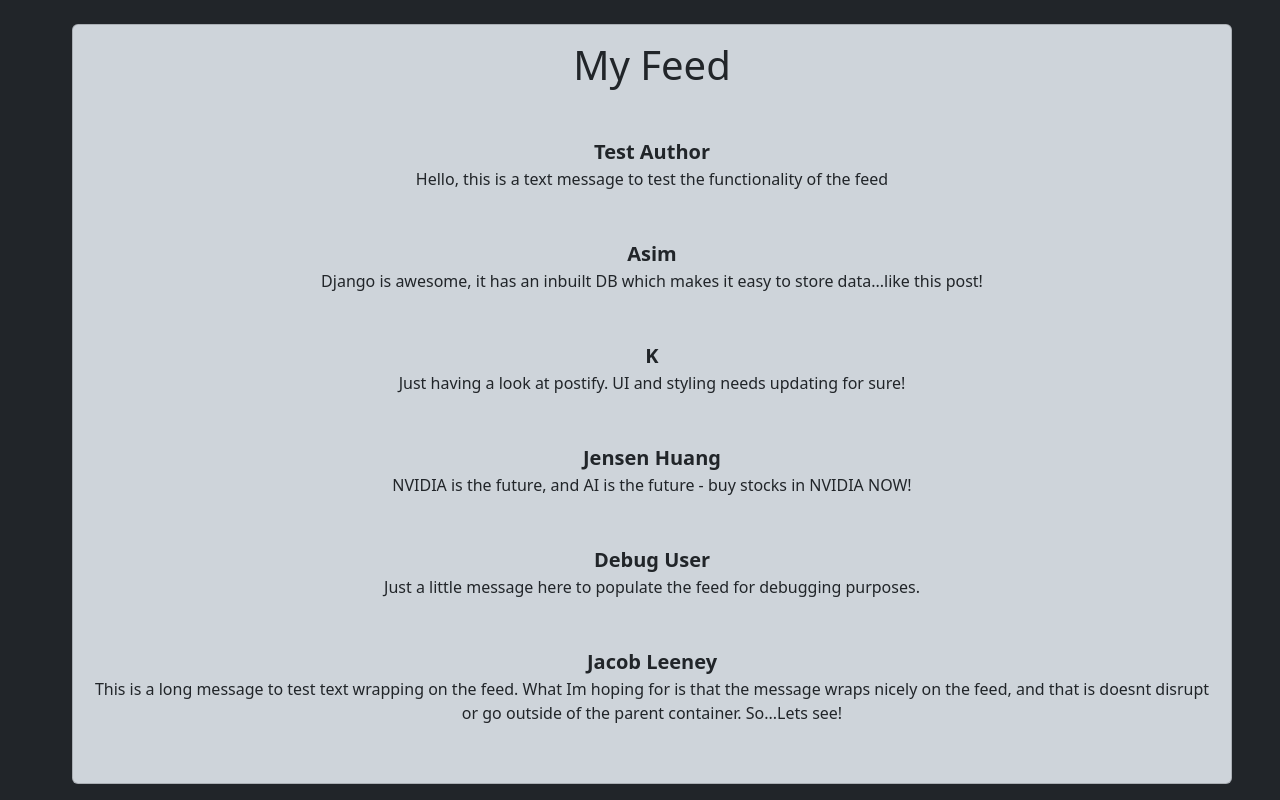
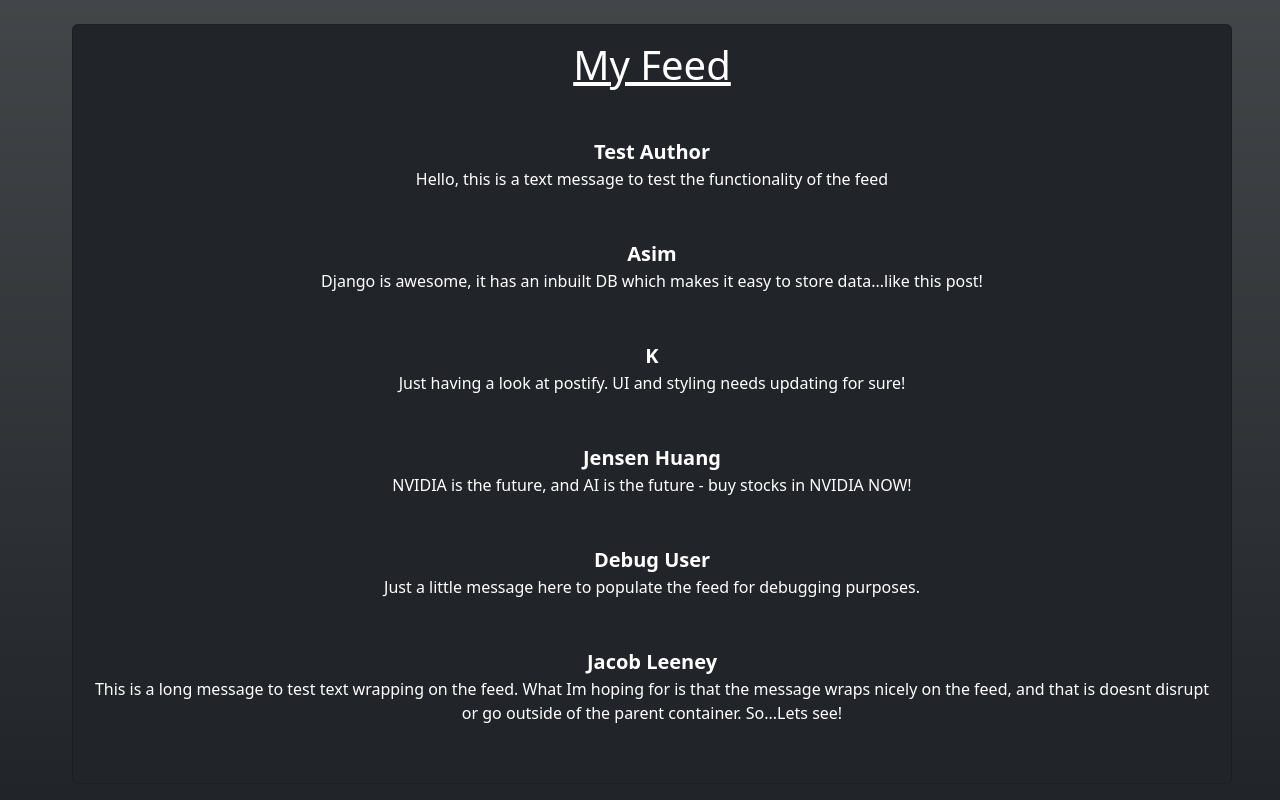
Before and after one commit to Meesa000/postify, a Django app: page / in a window 1280 px wide. Run offline with Django 5.2, Linux system fonts and the light colour scheme; data comes from the database, SQL or seed files in the repository.

Commit message:
Enhance index.html styling with gradient background and underline for header

```diff
--- a/postify/postifyapp/templates/index.html
+++ b/postify/postifyapp/templates/index.html
@@ -8,14 +8,15 @@
     <link href="https://cdn.jsdelivr.net/npm/bootstrap@5.3.8/dist/css/bootstrap.min.css" rel="stylesheet" integrity="sha384-sRIl4kxILFvY47J16cr9ZwB07vP4J8+LH7qKQnuqkuIAvNWLzeN8tE5YBujZqJLB" crossorigin="anonymous">
     <link rel="stylesheet" href="{% static 'main.css' %}">
 </head>
-<body class="bg-dark d-flex flex-row mb-3 ms-4 my-4 text-center">
+
+<body class="bg-dark bg-gradient d-flex flex-row mb-3 ms-4 my-4 text-center">
 
         <!-- Main Header Card -->
-        <div class="card bg-dark-subtle mx-5 flex-grow-1" id="main-header">
+        <div class="card bg-dark  mx-5 flex-grow-1 text-white" id="main-header">
         <div class="card-body">
             <figure class="text-center">
             <blockquote class="blockquote">
-                <h1>My Feed</h1>
+                <h1 class="text-decoration-underline">My Feed</h1>
             </blockquote>
 
             <!-- Renders post from DB here -->
```
